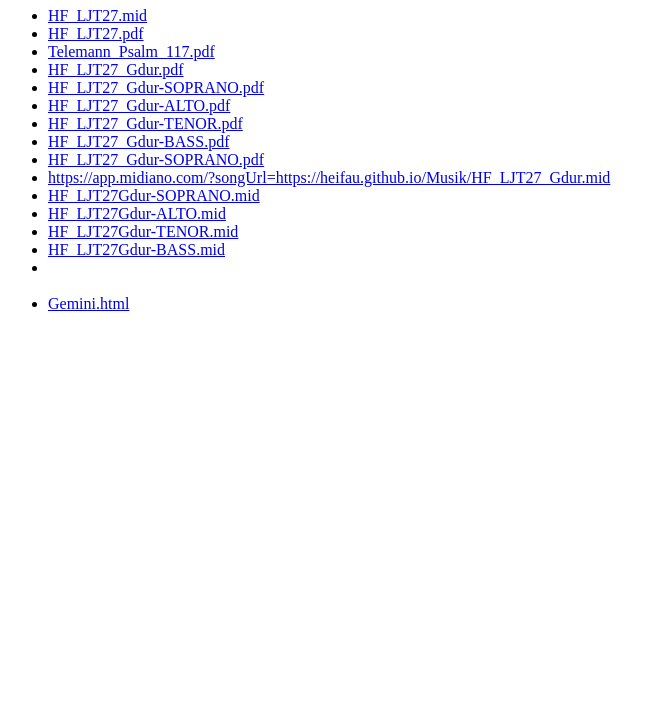
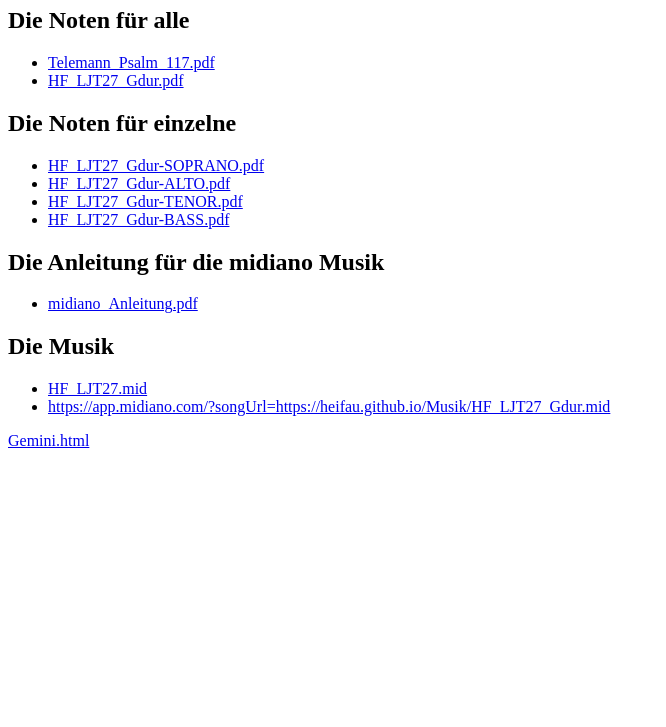
Before and after one commit to heifau/Musik, a plain HTML site: page docs/index.html in a window 1280 px wide. Shown: the part 73-800 px from the top of the page, without its empty margins (0-666 px from the left). Drawn offline with Linux system fonts and the light colour scheme.

Commit message:
Anleitung

```diff
--- a/docs/index.html
+++ b/docs/index.html
@@ -8,39 +8,35 @@
 </head>
 
 
-
-
 <body>
-    <h1>Einige Lieder</h1>
+        <h1>Ein Lied</h1>
+        <h2>Die Noten für alle</h2>
         <ul>
-        <li><A HREF="HF_LJT27_Gdur.mid">HF_LJT27.mid</A></li>
-        <li><A HREF="HF_LJT27_Gdur.pdf">HF_LJT27.pdf</A></li>
                 <li><A HREF="Telemann_Psalm_117.pdf">Telemann_Psalm_117.pdf</A></li>
                 <li><A HREF="HF_LJT27_Gdur.pdf">HF_LJT27_Gdur.pdf</A></li>
+        </ul>
+        <h2>Die Noten für einzelne</h2>
+        <ul>
                 <li><A HREF="HF_LJT27_Gdur-SOPRANO.pdf">HF_LJT27_Gdur-SOPRANO.pdf</A></li>
                 <li><A HREF="HF_LJT27_Gdur-ALTO.pdf">HF_LJT27_Gdur-ALTO.pdf</A></li>
                 <li><A HREF="HF_LJT27_Gdur-TENOR.pdf">HF_LJT27_Gdur-TENOR.pdf</A></li>
                 <li><A HREF="HF_LJT27_Gdur-BASS.pdf">HF_LJT27_Gdur-BASS.pdf</A></li>
-        <li><A HREF="HF_LJT27_Gdur-SOPRANO.pdf">HF_LJT27_Gdur-SOPRANO.pdf</A></li>
-
+        </ul>
+        <h2>Die Anleitung für die midiano Musik</h2>
+        <ul>
+                <li><A HREF="midiano_Anleitung.pdf">midiano_Anleitung.pdf</A></li>
+        </ul>
+        <h2>Die Musik</h2>
+        <ul>
+                <li><A HREF="HF_LJT27_Gdur.mid">HF_LJT27.mid</A></li>
                 <li><A HREF="https://app.midiano.com/?songUrl=https://heifau.github.io/Musik/HF_LJT27_Gdur.mid">
                                 https://app.midiano.com/?songUrl=https://heifau.github.io/Musik/HF_LJT27_Gdur.mid</A>
                 </li>
-        <li><A HREF="https://app.midiano.com/?songUrl=https://heifau.github.io/Musik/HF_LJT27_Gdur-SOPRANO.mid">
-                HF_LJT27Gdur-SOPRANO.mid</A>
-        </li>
-        <li><A HREF="https://app.midiano.com/?songUrl=https://heifau.github.io/Musik/HF_LJT27_Gdur-ALTO.mid">
-                HF_LJT27Gdur-ALTO.mid</A>
-        </li>
-        <li><A HREF="https://app.midiano.com/?songUrl=https://heifau.github.io/Musik/HF_LJT27_Gdur-TENOR.mid">
-                HF_LJT27Gdur-TENOR.mid</A>
-        </li>
-        <li><A HREF="https://app.midiano.com/?songUrl=https://heifau.github.io/Musik/HF_LJT27_Gdur-BASS.mid">
-                HF_LJT27Gdur-BASS.mid</A>
-        </li>
+        </ul>
 
-        <li><br><br></li>
-        <li><A HREF="Gemini.html">Gemini.html</A></li>
+
+
+        <A HREF="Gemini.html">Gemini.html</A>
         <!--
             <li><A HREF="Vater_unser_ChHeRi.html">Vater_unser_ChHeRi.html</A></li>
             <li><A HREF="Together_we_are_free.html">Together_we_are_free.html</A></li>
```
Also changed, not shown: 6 other files. Lines whose indentation alone changed are shown as unchanged.
